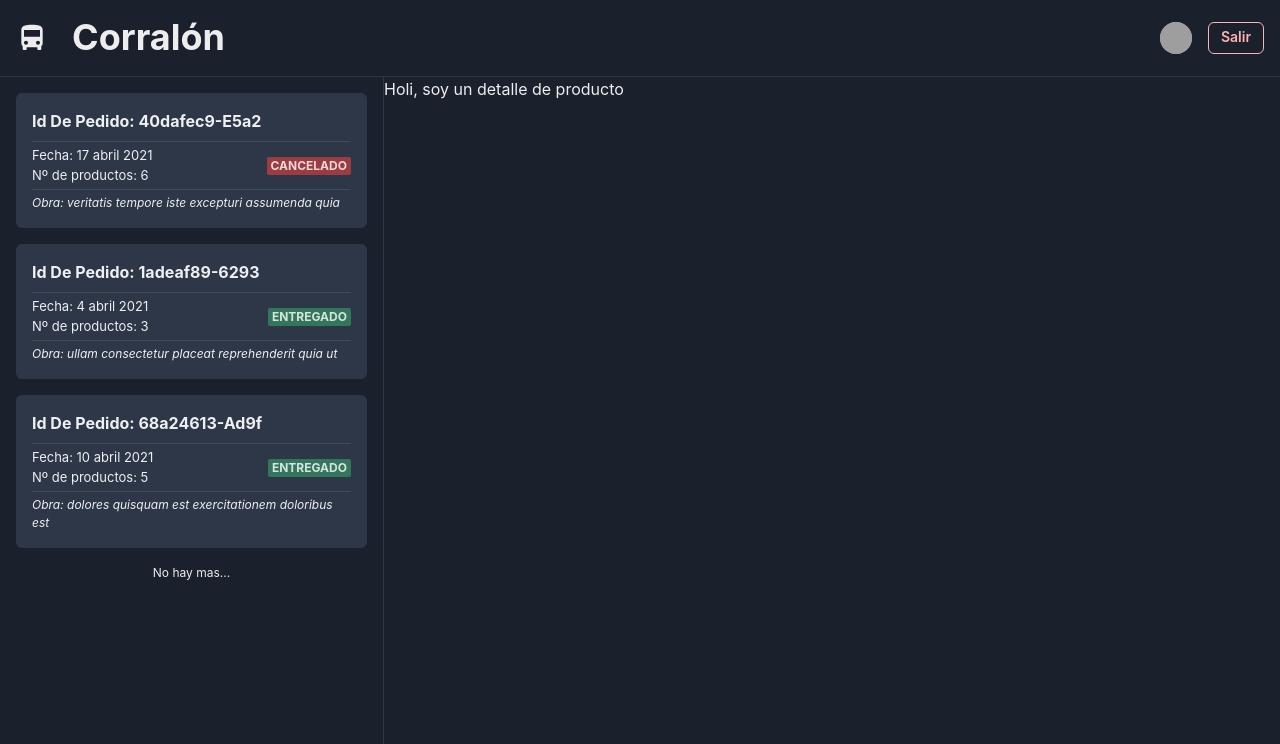
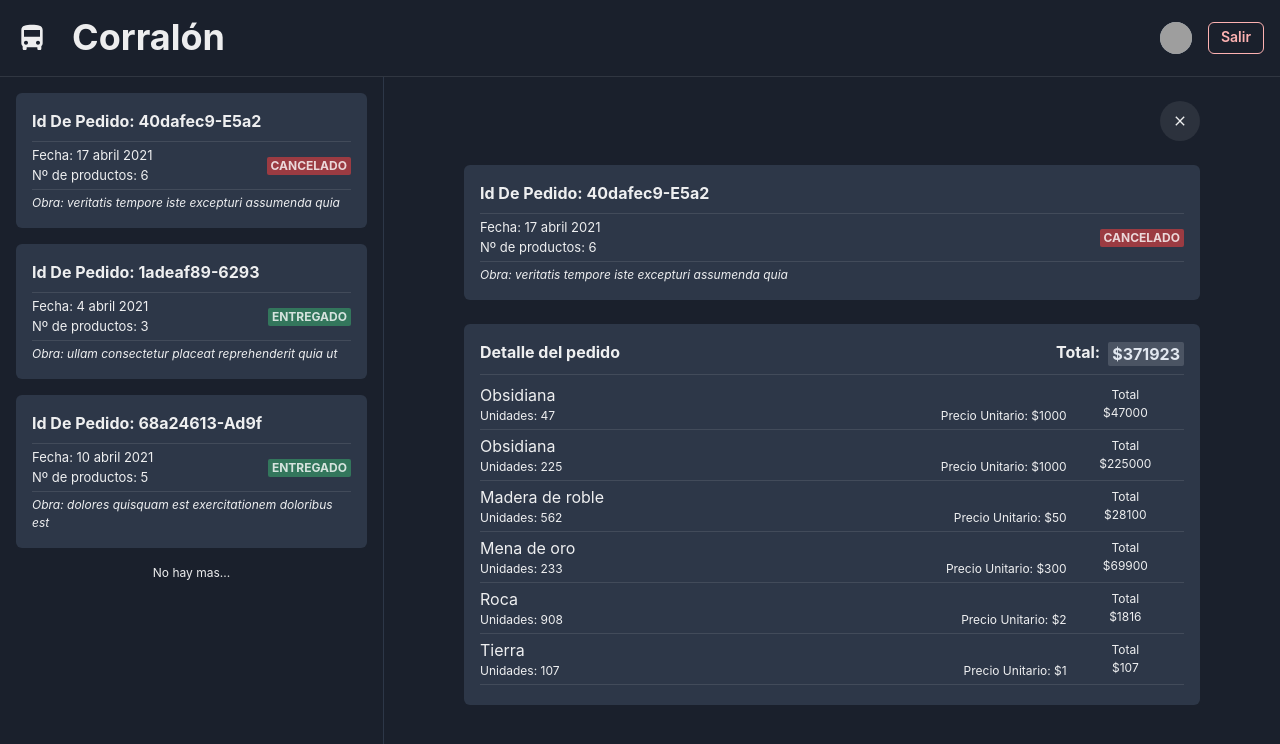
Before and after one commit to eldroan/dan-corralon-front, a Next.js app: page /home in a window 1280 px wide. Both pictures are taken after a click on the element 191 px from the left and 160 px from the top of the page. Shown: the top 744 px of the page. Built offline with nearby package versions, Linux system fonts and the light colour scheme; grey boxes are pictures that could not be loaded.

Commit message:
Se agrega vista de detalle de producto

```diff
--- a/components/OrderDetail/OrderDetail.js
+++ b/components/OrderDetail/OrderDetail.js
@@ -1,5 +1,18 @@
-import { QuestionOutlineIcon } from "@chakra-ui/icons";
-import { Divider, Flex, Stack, Text, Box } from "@chakra-ui/react";
+import { QuestionOutlineIcon, ArrowBackIcon } from "@chakra-ui/icons";
+import {
+  Divider,
+  Flex,
+  Stack,
+  Text,
+  Box,
+  IconButton,
+  Badge,
+} from "@chakra-ui/react";
+import { MdBorderClear, MdBrush, MdClear, MdClearAll } from "react-icons/md";
+import { OrderListElement } from "..";
+
+const MX = [4, 4, 20];
+const MT = 6;
 
 /**
  * @param {{
@@ -8,12 +21,17 @@ import { Divider, Flex, Stack, Text, Box } from "@chakra-ui/react";
  *  fechaPedido: string,
  *  obra: {id: string, descripcion: string},
  *  estado: {id: string, estado: string},
- *  detalle: {id: string, producto: {id: number, descripcion: string, precio: number}, cantidad: number, precio: number}
+ *  detalle: {id: string, producto: {id: number, descripcion: string, precio: number}, cantidad: number, precio: number}[]
  * },
  * onMobileBackPressed: VoidFunction,
+ * isBackVisible: boolean
  * }} props
  */
-export default function OrderDetail({ pedido, onMobileBackPressed }) {
+export default function OrderDetail({
+  pedido,
+  onClearSelectionPressed,
+  isBackVisible,
+}) {
   if (!pedido)
     return (
       <Flex flex={1} alignItems="center" justifyContent="center">
@@ -25,7 +43,7 @@ export default function OrderDetail({ pedido, onMobileBackPressed }) {
           py={10}
           rounded="xl"
           background="gray.700"
-          mx={[4, 20]}
+          mx={MX}
         >
           <QuestionOutlineIcon boxSize="14" />
           <Text fontSize="xl" textAlign="center">
@@ -40,5 +58,62 @@ export default function OrderDetail({ pedido, onMobileBackPressed }) {
       </Flex>
     );
 
-  return <Box>Holi, soy un detalle de producto</Box>;
+  return (
+    <Flex flex={1} direction="column">
+      {!isBackVisible && (
+        <Flex mx={MX} mt={MT} direction="row-reverse">
+          <IconButton
+            aria-label="Deseleccionar producto"
+            icon={<MdClear />}
+            rounded="3xl"
+            justifySelf="end"
+            onClick={() => onClearSelectionPressed()}
+          />
+        </Flex>
+      )}
+
+      <Box mx={MX} mt={MT}>
+        <OrderListElement pedido={pedido} setSelected={() => {}} />
+      </Box>
+
+      <Box mx={MX} mt={MT} background="gray.700" rounded={6} p={4}>
+        <Flex direction="row" justifyContent="space-between">
+          <Text fontSize="medium" fontWeight="bold">
+            Detalle del pedido
+          </Text>
+
+          <Text fontSize="medium" fontWeight="bold">
+            Total:
+            <Badge fontSize="medium" fontWeight="bold" ml={2}>
+              {`$${pedido.detalle.reduce((suma, pd) => suma + pd.precio, 0)}`}
+            </Badge>
+          </Text>
+        </Flex>
+
+        <Divider my={2} />
+
+        {/* Iteramos sobre la lista de detalles de pedido para renderizar los elementos */}
+        {pedido.detalle.map((dp) => (
+          <>
+            <Flex direction="row" justifyContent="space-between">
+              <Flex direction="column" flex={5}>
+                <Text>{dp.producto.descripcion}</Text>
+                <Flex direction="row" justifyContent="space-between">
+                  <Text fontSize="xs">{`Unidades: ${dp.cantidad}`}</Text>
+                  <Text fontSize="xs">{`Precio Unitario: $${dp.producto.precio}`}</Text>
+                </Flex>
+              </Flex>
+              <Flex direction="column" alignSelf="center" flex={1}>
+                <Text fontSize="xs" textAlign="center">
+                  Total
+                </Text>
+                <Text fontSize="xs" textAlign="center">{`$${dp.precio}`}</Text>
+              </Flex>
+            </Flex>
+            <Divider my={1} />
+          </>
+        ))}
+      </Box>
+    </Flex>
+  );
 }
--- a/pages/home/index.js
+++ b/pages/home/index.js
@@ -61,7 +61,8 @@ const Home = () => {
         >
           <OrderDetail
             pedido={selected}
-            onMobileBackPressed={() => setSelected(null)}
+            isBackVisible={backButtonVisible}
+            onClearSelectionPressed={() => setSelected(null)}
           />
         </GridItem>
       )}
```
